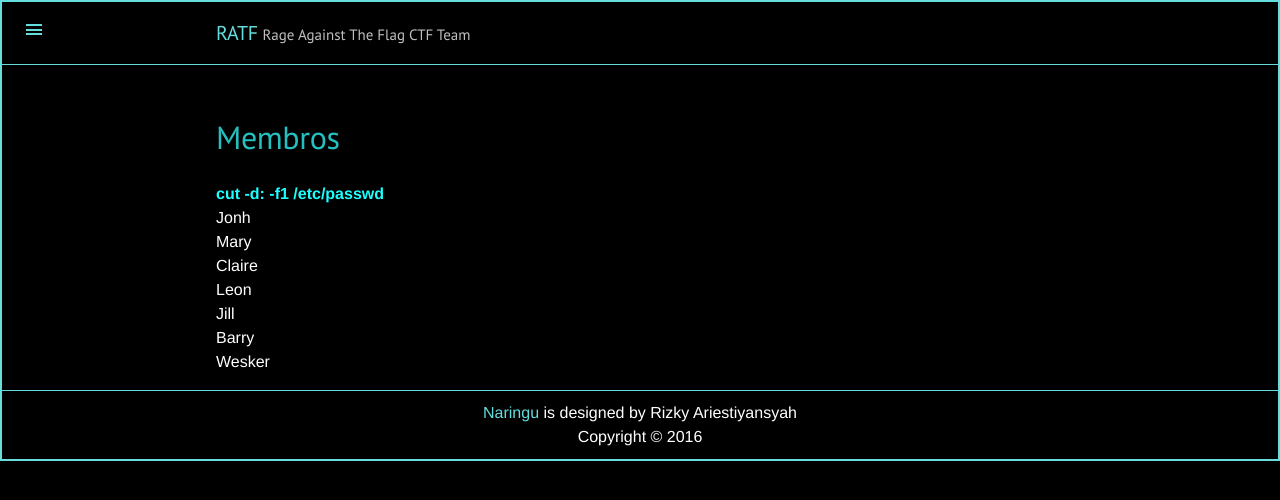
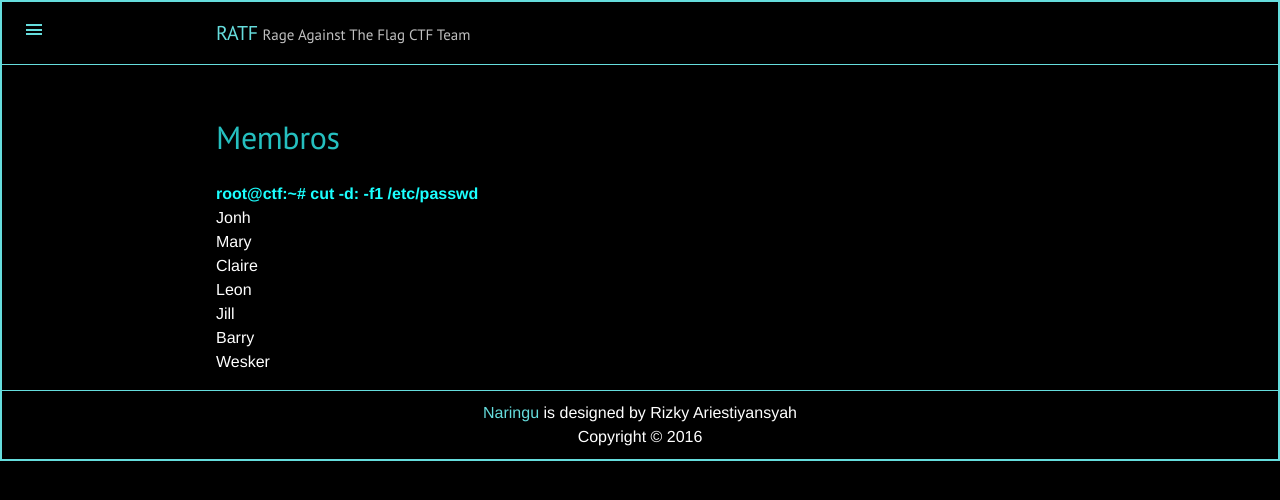
Before and after one commit to ratf/ratf.github.io, a Jekyll site: the page built from about/index.md, in a window 1280 px wide. Shown: the top 500 px of the page. Built offline with Jekyll 4.4.1, drawn with Linux system fonts in a browser that asks for light colours.

Commit message:
Update index.md

```diff
--- a/about/index.md
+++ b/about/index.md
@@ -4,7 +4,7 @@ author: RATF
 layout: page
 ---
 
-<strong>cut -d: -f1 /etc/passwd</strong><br>
+<strong>root@ctf:~# cut -d: -f1 /etc/passwd</strong><br>
 Jonh<br>
 Mary<br>
 Claire<br>
```
